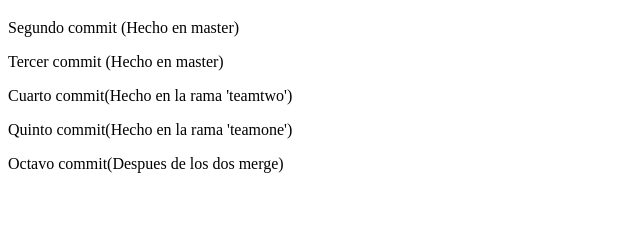
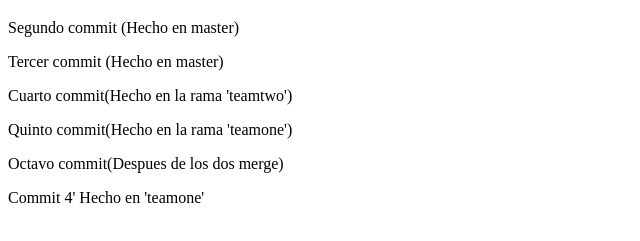
Before and after one commit to YeissonOrtiz2183/Workshop, a plain HTML site: page index.html in a window 1280 px wide. Shown: the part 61-302 px from the top of the page, without its empty margins (0-640 px from the left). Drawn offline with Linux system fonts and the light colour scheme.

Commit message:
Actualizacion HEAD teamone

```diff
--- a/index.html
+++ b/index.html
@@ -13,5 +13,6 @@
     <p>Cuarto commit(Hecho en la rama 'teamtwo')</p>
     <p>Quinto commit(Hecho en la rama 'teamone')</p>
     <p>Octavo commit(Despues de los dos merge)</p>
+    <p>Commit 4' Hecho en 'teamone'</p>
 </body>
 </html>
```
